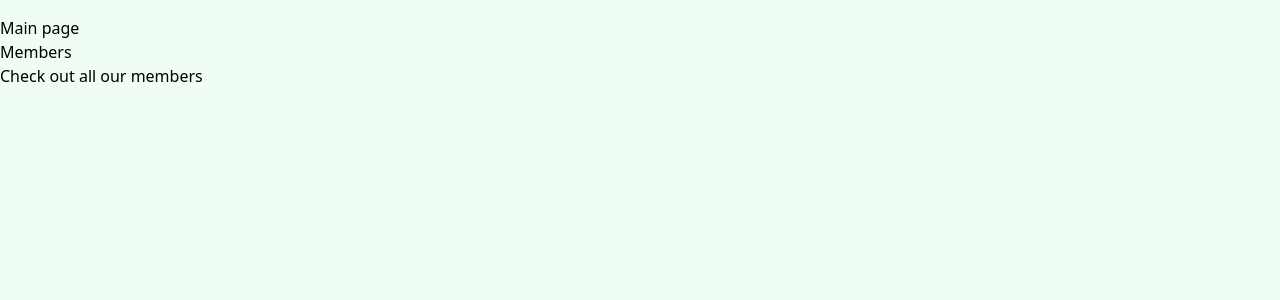
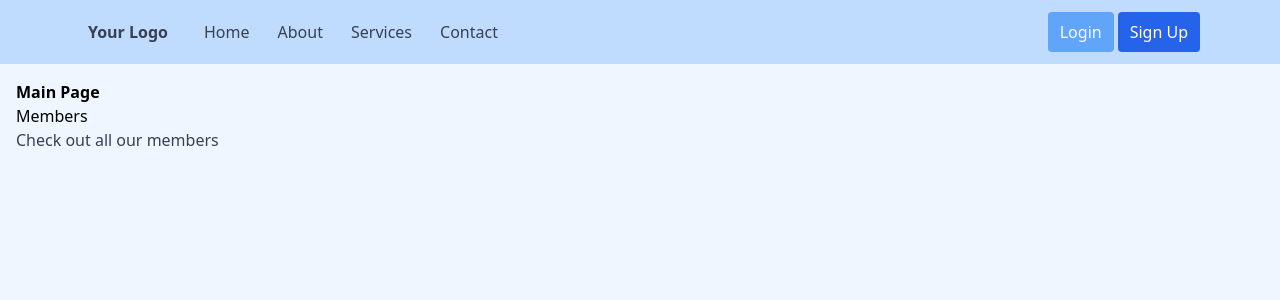
Before and after one commit to abdulwahed-mans/training, a Django app: page / in a window 1280 px wide. Shown: the top 300 px of the page. Run offline with Django 5.2, Linux system fonts and the light colour scheme.

Commit message:
Adjusted the background color

```diff
--- a/my_club/members/templates/main.html
+++ b/my_club/members/templates/main.html
@@ -1,5 +1,3 @@
-<!-- templates/main.html -->
-
 {% extends "base.html" %}
 
 {% block title %}
@@ -7,9 +5,12 @@ My Club
 {% endblock %}
 
 {% block content %}
-<h1 class="text-3xl text-green-800">Main page</h1>
-<h3>Members</h3>
+<div class="max-w-4xl mx-auto py-8 px-4 sm:px-6 lg:px-8">
+    <h1 class="text-4xl font-bold text-blue-800 mb-4">Main Page</h1>
+    <h3 class="text-2xl text-blue-600 mb-2">Members</h3>
 
-<p>Check out all our <a href="members/">members</a></p>
-
+    <p class="text-base text-gray-700 mb-4">
+        Check out all our <a href="members/" class="text-blue-500 hover:text-blue-600 underline">members</a>
+    </p>
+</div>
 {% endblock content %}
--- a/my_club/my_club/settings.py
+++ b/my_club/my_club/settings.py
@@ -38,6 +38,7 @@ INSTALLED_APPS = [
     "django.contrib.sessions",
     "django.contrib.messages",
     "django.contrib.staticfiles",
+    "django_browser_reload", #new auto reload
     "members",
 ]
 
@@ -45,6 +46,7 @@ MIDDLEWARE = [
     "django.middleware.security.SecurityMiddleware",
     "django.contrib.sessions.middleware.SessionMiddleware",
     "django.middleware.common.CommonMiddleware",
+    "django_browser_reload.middleware.BrowserReloadMiddleware",  #new
     "django.middleware.csrf.CsrfViewMiddleware",
     "django.contrib.auth.middleware.AuthenticationMiddleware",
     "django.contrib.messages.middleware.MessageMiddleware",
--- a/my_club/my_club/urls.py
+++ b/my_club/my_club/urls.py
@@ -4,4 +4,5 @@ from django.urls import include, path
 urlpatterns = [
     path('', include('members.urls')),
     path('admin/', admin.site.urls),
+    path("__reload__/", include("django_browser_reload.urls")), #new
 ]
--- /dev/null
+++ b/my_club/requirements.txt
@@ -0,0 +1,4 @@
+asgiref==3.7.2
+Django==5.0.2
+django-browser-reload==1.12.1
+sqlparse==0.4.4
--- a/my_club/static/src/styles.css
+++ b/my_club/static/src/styles.css
@@ -595,7 +595,145 @@ video {
   display: block;
 }
 
+.flex {
+  display: flex;
+}
+
+.hidden {
+  display: none;
+}
+
+.max-w-6xl {
+  max-width: 72rem;
+}
+
+.items-center {
+  align-items: center;
+}
+
+.justify-between {
+  justify-content: space-between;
+}
+
+.space-x-1 > :not([hidden]) ~ :not([hidden]) {
+  --tw-space-x-reverse: 0;
+  margin-right: calc(0.25rem * var(--tw-space-x-reverse));
+  margin-left: calc(0.25rem * calc(1 - var(--tw-space-x-reverse)));
+}
+
+.space-x-4 > :not([hidden]) ~ :not([hidden]) {
+  --tw-space-x-reverse: 0;
+  margin-right: calc(1rem * var(--tw-space-x-reverse));
+  margin-left: calc(1rem * calc(1 - var(--tw-space-x-reverse)));
+}
+
+.rounded {
+  border-radius: 0.25rem;
+}
+
 .bg-green-50 {
   --tw-bg-opacity: 1;
   background-color: rgb(240 253 244 / var(--tw-bg-opacity));
 }
+
+.bg-blue-400 {
+  --tw-bg-opacity: 1;
+  background-color: rgb(96 165 250 / var(--tw-bg-opacity));
+}
+
+.bg-blue-50 {
+  --tw-bg-opacity: 1;
+  background-color: rgb(239 246 255 / var(--tw-bg-opacity));
+}
+
+.bg-blue-500 {
+  --tw-bg-opacity: 1;
+  background-color: rgb(59 130 246 / var(--tw-bg-opacity));
+}
+
+.bg-blue-600 {
+  --tw-bg-opacity: 1;
+  background-color: rgb(37 99 235 / var(--tw-bg-opacity));
+}
+
+.bg-blue-300 {
+  --tw-bg-opacity: 1;
+  background-color: rgb(147 197 253 / var(--tw-bg-opacity));
+}
+
+.bg-blue-200 {
+  --tw-bg-opacity: 1;
+  background-color: rgb(191 219 254 / var(--tw-bg-opacity));
+}
+
+.px-2 {
+  padding-left: 0.5rem;
+  padding-right: 0.5rem;
+}
+
+.px-3 {
+  padding-left: 0.75rem;
+  padding-right: 0.75rem;
+}
+
+.px-4 {
+  padding-left: 1rem;
+  padding-right: 1rem;
+}
+
+.py-2 {
+  padding-top: 0.5rem;
+  padding-bottom: 0.5rem;
+}
+
+.py-5 {
+  padding-top: 1.25rem;
+  padding-bottom: 1.25rem;
+}
+
+.font-bold {
+  font-weight: 700;
+}
+
+.text-gray-700 {
+  --tw-text-opacity: 1;
+  color: rgb(55 65 81 / var(--tw-text-opacity));
+}
+
+.text-white {
+  --tw-text-opacity: 1;
+  color: rgb(255 255 255 / var(--tw-text-opacity));
+}
+
+.transition {
+  transition-property: color, background-color, border-color, text-decoration-color, fill, stroke, opacity, box-shadow, transform, filter, -webkit-backdrop-filter;
+  transition-property: color, background-color, border-color, text-decoration-color, fill, stroke, opacity, box-shadow, transform, filter, backdrop-filter;
+  transition-property: color, background-color, border-color, text-decoration-color, fill, stroke, opacity, box-shadow, transform, filter, backdrop-filter, -webkit-backdrop-filter;
+  transition-timing-function: cubic-bezier(0.4, 0, 0.2, 1);
+  transition-duration: 150ms;
+}
+
+.duration-300 {
+  transition-duration: 300ms;
+}
+
+.hover\:bg-blue-600:hover {
+  --tw-bg-opacity: 1;
+  background-color: rgb(37 99 235 / var(--tw-bg-opacity));
+}
+
+.hover\:bg-blue-800:hover {
+  --tw-bg-opacity: 1;
+  background-color: rgb(30 64 175 / var(--tw-bg-opacity));
+}
+
+.hover\:text-gray-900:hover {
+  --tw-text-opacity: 1;
+  color: rgb(17 24 39 / var(--tw-text-opacity));
+}
+
+@media (min-width: 768px) {
+  .md\:flex {
+    display: flex;
+  }
+}
--- a/my_club/templates/base.html
+++ b/my_club/templates/base.html
@@ -1,4 +1,3 @@
-<!-- templates/base.html -->
 {% load static %}
 
 <!DOCTYPE html>
@@ -10,10 +9,39 @@
     <meta name="viewport" content="width=device-width, initial-scale=1.0">
     <title>Members + Tailwind CSS</title>
     <link rel="stylesheet" href="{% static 'src/styles.css' %}">
-
 </head>
 
-<body class="bg-green-50">
+<body class="bg-blue-50"> <!-- Adjusted the background color -->
+    <!-- Navbar -->
+    <nav class="bg-blue-200"> <!-- Adjusted navbar color -->
+        <div class="max-w-6xl mx-auto px-4">
+            <div class="flex justify-between">
+                <div class="flex space-x-4">
+                    <!-- Logo -->
+                    <div>
+                        <a href="#" class="flex items-center py-5 px-2 text-gray-700 hover:text-gray-900">
+                            <span class="font-bold">Your Logo</span>
+                        </a>
+                    </div>
+
+                    <!-- Primary Nav -->
+                    <div class="hidden md:flex items-center space-x-1">
+                        <a href="#" class="py-5 px-3 text-gray-700 hover:text-gray-900">Home</a>
+                        <a href="#" class="py-5 px-3 text-gray-700 hover:text-gray-900">About</a>
+                        <a href="#" class="py-5 px-3 text-gray-700 hover:text-gray-900">Services</a>
+                        <a href="#" class="py-5 px-3 text-gray-700 hover:text-gray-900">Contact</a>
+                    </div>
+                </div>
+
+                <!-- Secondary Nav -->
+                <div class="hidden md:flex items-center space-x-1">
+                    <a href="#" class="py-2 px-3 bg-blue-400 text-white rounded hover:bg-blue-600 transition duration-300">Login</a>
+                    <a href="#" class="py-2 px-3 bg-blue-600 text-white rounded hover:bg-blue-800 transition duration-300">Sign Up</a>
+                </div>
+            </div>
+        </div>
+    </nav>
+
     <div class="container mx-auto mt-4">
         {% block content %}
         {% endblock content %}
```
Also changed, not shown: README.md.
